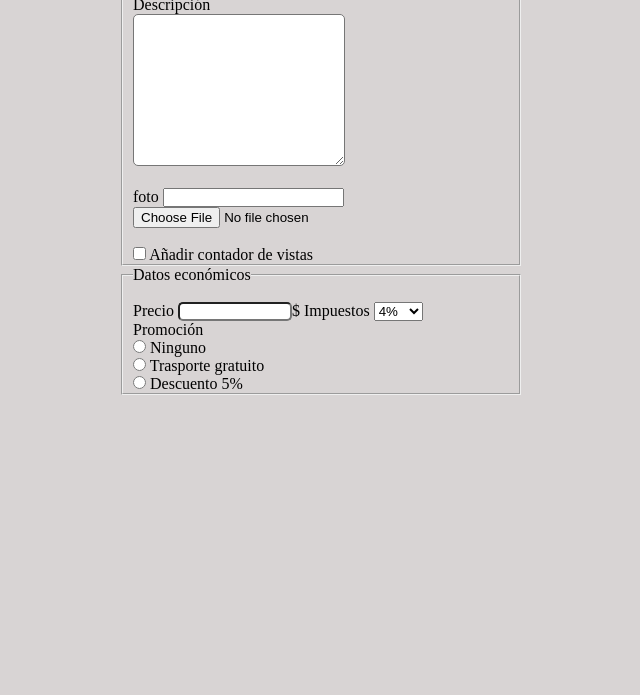
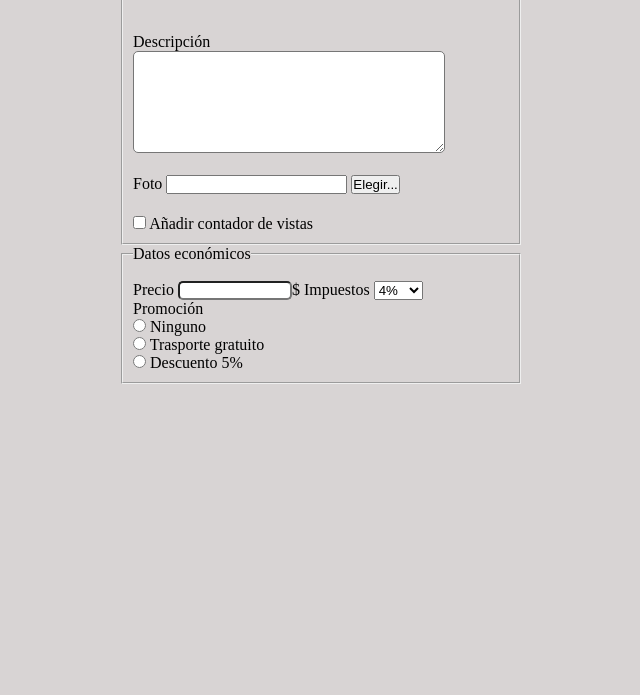
Before and after one commit to Kylder/clase2, a plain HTML site: page contactos.html in a window 1280 px wide. Shown: the part 105-800 px from the top of the page, without its empty margins (319-959 px from the left). Drawn offline with Linux system fonts and the light colour scheme.

Commit message:
abrir_solo_Contactos_:)

```diff
--- a/contactos.html
+++ b/contactos.html
@@ -3,30 +3,28 @@
 <head>
     <meta charset="UTF-8">
     <meta name="viewport" content="width=device-width, initial-scale=1.0">
-    <title>Contactos</title>
+    <title>Servicio al Cliente</title>
     <link rel="stylesheet" href="estilos.css">
 </head>
 <body>
+    <h1 id="titulo">Información del Producto</h1>
 <section class="conta">
     <form action="" method="get">
         <fieldset id="campo">
             <legend>Datos básicos</legend>
             <label for="a">Nombre</label><br>
-            <input type="text" name="nombres" class="cajita" placeholder="Nombres y Apellidos" required><br>
+            <input type="text" name="nombres" class="cajita" placeholder="Nombres y Apellidos" required><br><br>            <br>
+            <label for="b">Descripción</label><br>
+            <textarea name="textarea" id="textarea" class="cajita-des" cols="30" rows="10"></textarea><br><br>
+            <label for="c">Foto </label>
+            <input type="texto">
+            <button>Elegir...</button>
+
+            <input type="file" nombre="foto"value="Elegir">
             <br>
-            <br>
-            <label for="b">Descripción</label><br>
-            <textarea name="textarea" id="textarea" class="cajita-des" cols="30" rows="10"></textarea><br>
-
-            <br>
-            <label for="c">foto</label>
-            <input type="texto">
-            <input type="file" nombre="foto" value="Elegir"><br><br>
-
             <input type="checkbox" >
             <label for="d">Añadir contador de vistas</label><br>
         </fieldset>
-
         <fieldset id="campo">
             <legend>Datos económicos</legend><br>
             <label for="d">Precio</label>
--- a/estilos.css
+++ b/estilos.css
@@ -2,6 +2,7 @@
     margin: 0;
     padding: 0;
 }
+
 body{
     background-color: rgb(216, 212, 212);
 }
@@ -31,6 +32,7 @@ nav li{
 #campo
 {
     padding-left: 10px;
+    padding-bottom: 10px;
 }
 #cajita_elegir
 {
@@ -41,8 +43,8 @@ nav li{
 }
 .cajita-des
 {
-    width: 200px;
-    height: 150px;
+    width: 300px;
+    height: 100px;
     border-radius: 5px;
     padding-left: 10px;
 }
@@ -53,3 +55,12 @@ nav li{
     border-radius: 5px;
     padding-left: 10px;
 }
+
+input[type='file'] {
+    opacity:0
+  }
+  #titulo
+  {
+    text-align: center;
+
+  }
```
Also changed, not shown: index.html (+4 -3 lines), inicio.html (+2 -2 lines).
